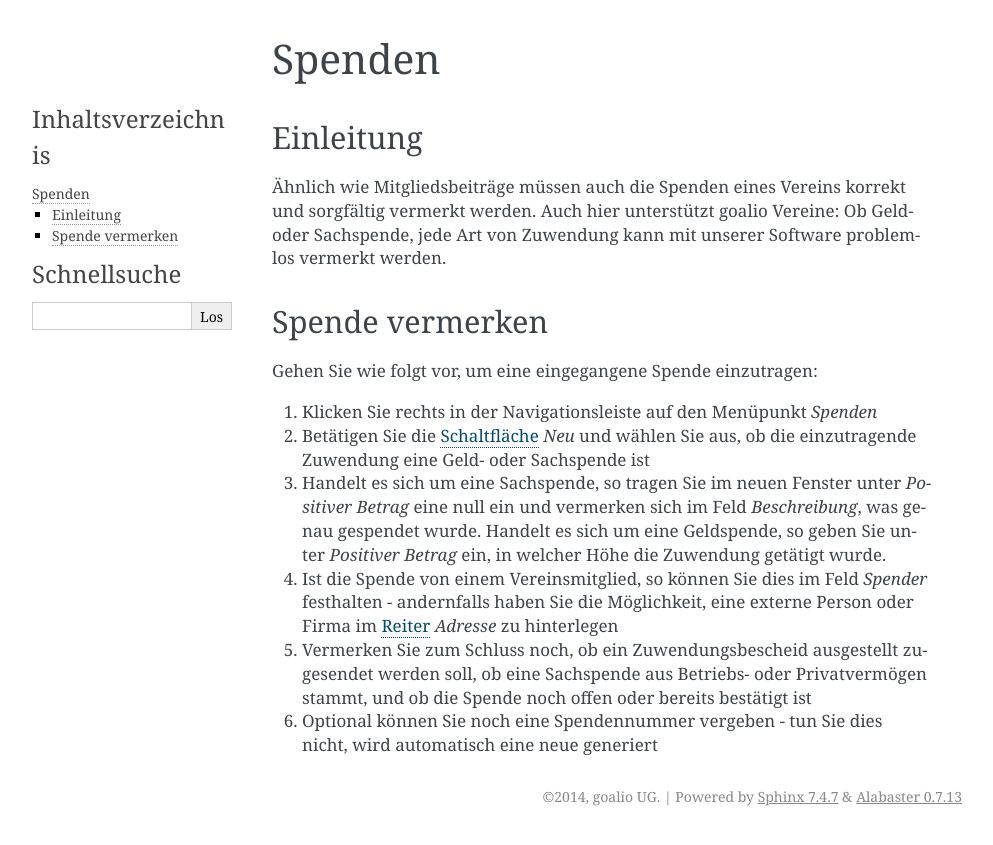
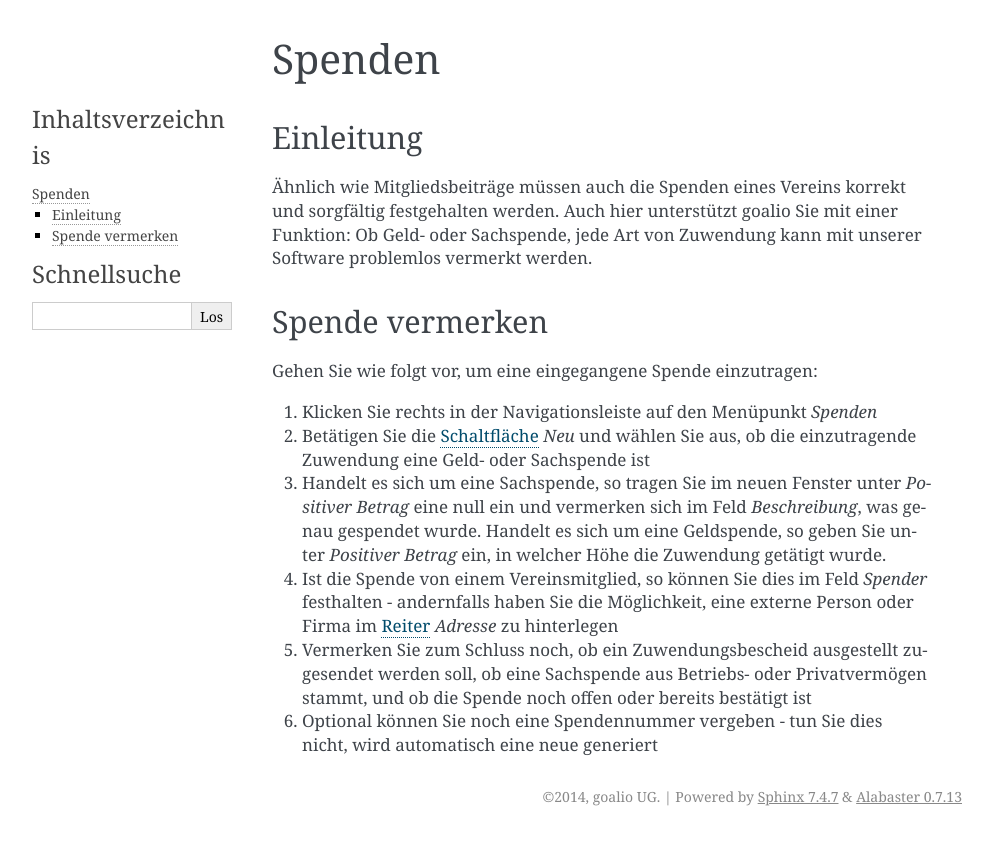
Before and after one commit to goalio/docs, a Sphinx documentation site: the page built from docs/module/finanzen/spenden.rst, in a window 1280 px wide. Shown: the top 845 px of the page, without its empty margins (148-1141 px from the left). Built offline with Sphinx 7.4.7, drawn with Linux system fonts in a browser that asks for light colours; formulas are drawn with MathJax 3.

Commit message:
Update spenden.rst

```diff
--- a/docs/module/finanzen/spenden.rst
+++ b/docs/module/finanzen/spenden.rst
@@ -4,7 +4,7 @@ Spenden
 Einleitung
 ----------
 
-Ähnlich wie Mitgliedsbeiträge müssen auch die Spenden eines Vereins korrekt und sorgfältig vermerkt werden. Auch hier unterstützt goalio Vereine: Ob Geld- oder Sachspende, jede Art von Zuwendung kann mit unserer Software problemlos vermerkt werden.
+Ähnlich wie Mitgliedsbeiträge müssen auch die Spenden eines Vereins korrekt und sorgfältig festgehalten werden. Auch hier unterstützt goalio Sie mit einer Funktion: Ob Geld- oder Sachspende, jede Art von Zuwendung kann mit unserer Software problemlos vermerkt werden.
 
 Spende vermerken
 ----------------
```
